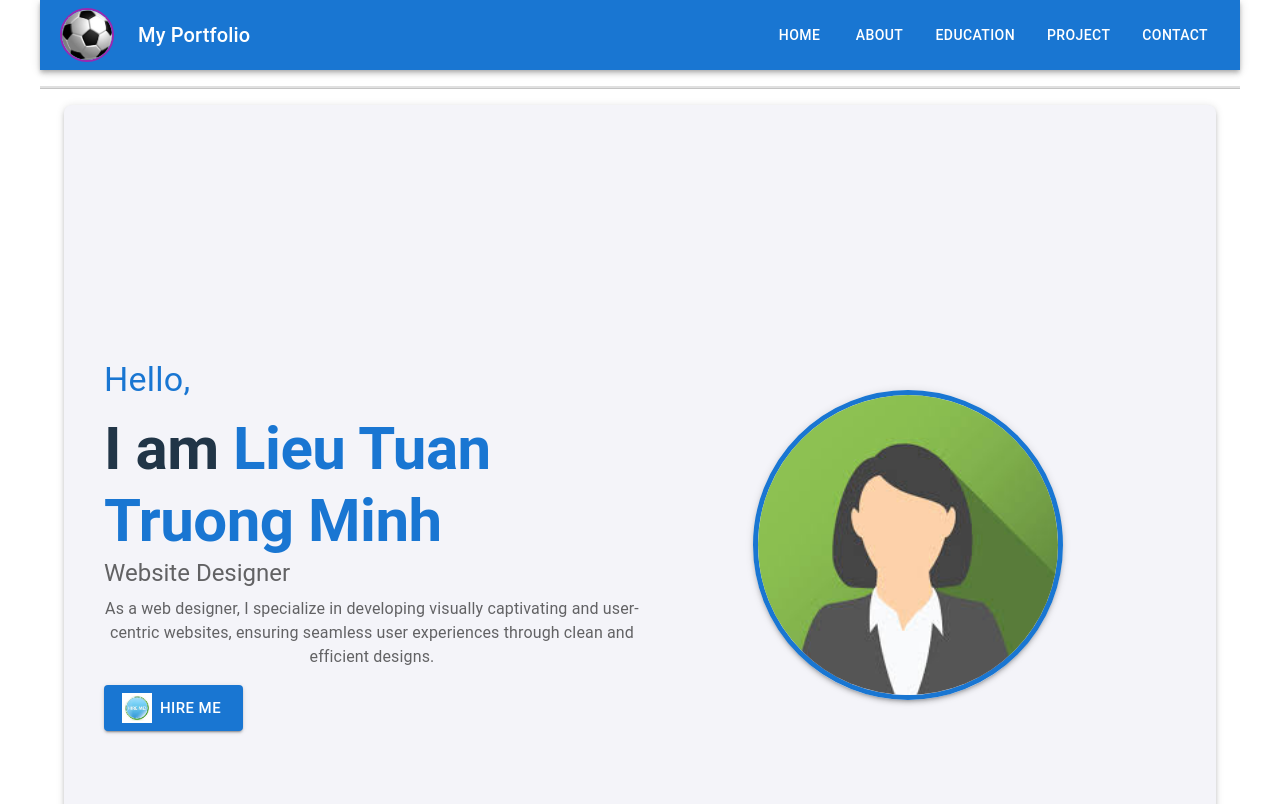
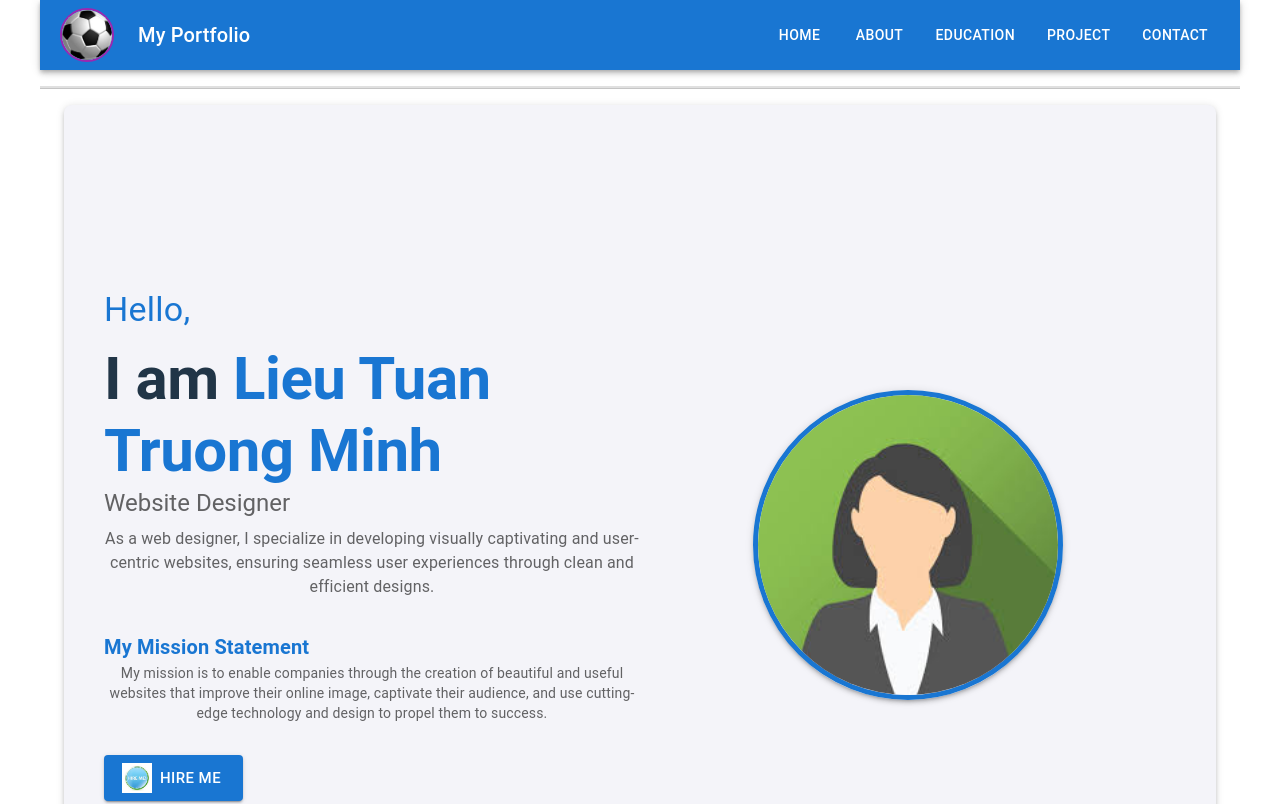
Before and after one commit to tlieu8/Remake_Assignment_1_Lieu_Minh_COMP_229, a React (Vite) app in the folder client/: page / in a window 1280 px wide. Shown: the top 804 px of the page. Built offline with nearby package versions, Linux system fonts and the light colour scheme.

Commit message:
Update Home.jsx

```diff
--- a/client/components/Home.jsx
+++ b/client/components/Home.jsx
@@ -11,7 +11,7 @@ import {
 } from "@mui/material";
 import "../src/index.css";
 
-export default function About() {
+export default function Home() {
   return (
     <Container maxWidth="lg">
       {/* Intro Section */}
@@ -43,6 +43,17 @@ export default function About() {
           <Typography variant="body1" color="textSecondary" paragraph>
             As a web designer, I specialize in developing visually captivating and user-centric websites, ensuring seamless user experiences through clean and efficient designs.
           </Typography>
+
+          {/* Mission Statement */}
+          <Box sx={{ marginY: 4 }}>
+            <Typography variant="h6" component="h4" fontWeight="bold" color="primary">
+              My Mission Statement
+            </Typography>
+            <Typography variant="body2" color="textSecondary" paragraph>
+            My mission is to enable companies through the creation of beautiful and useful websites that improve their online image, captivate their audience, and use cutting-edge technology and design to propel them to success.
+            </Typography>
+          </Box>
+
           <Link to="/contact">
             <Button
               variant="contained"
```
